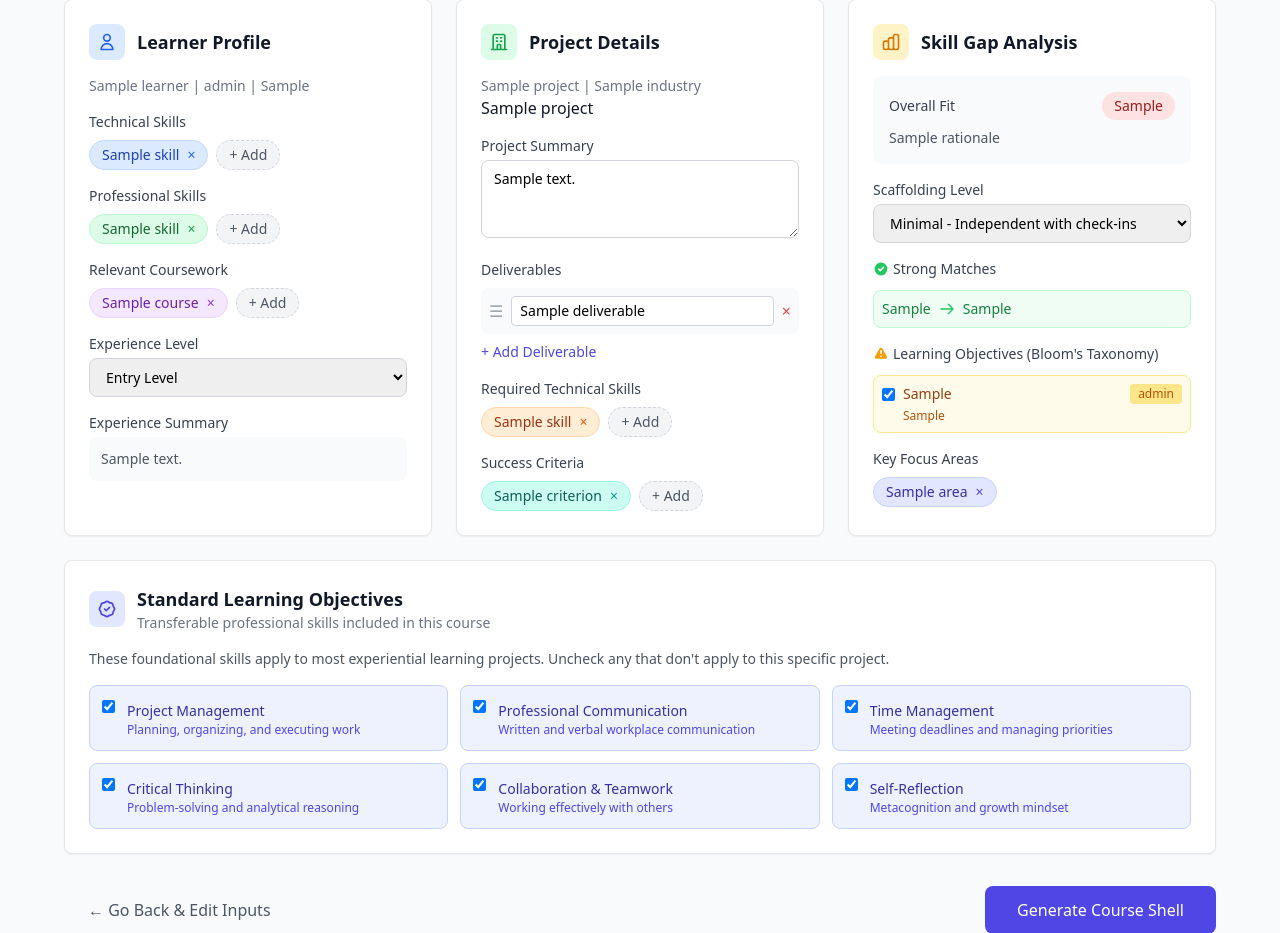
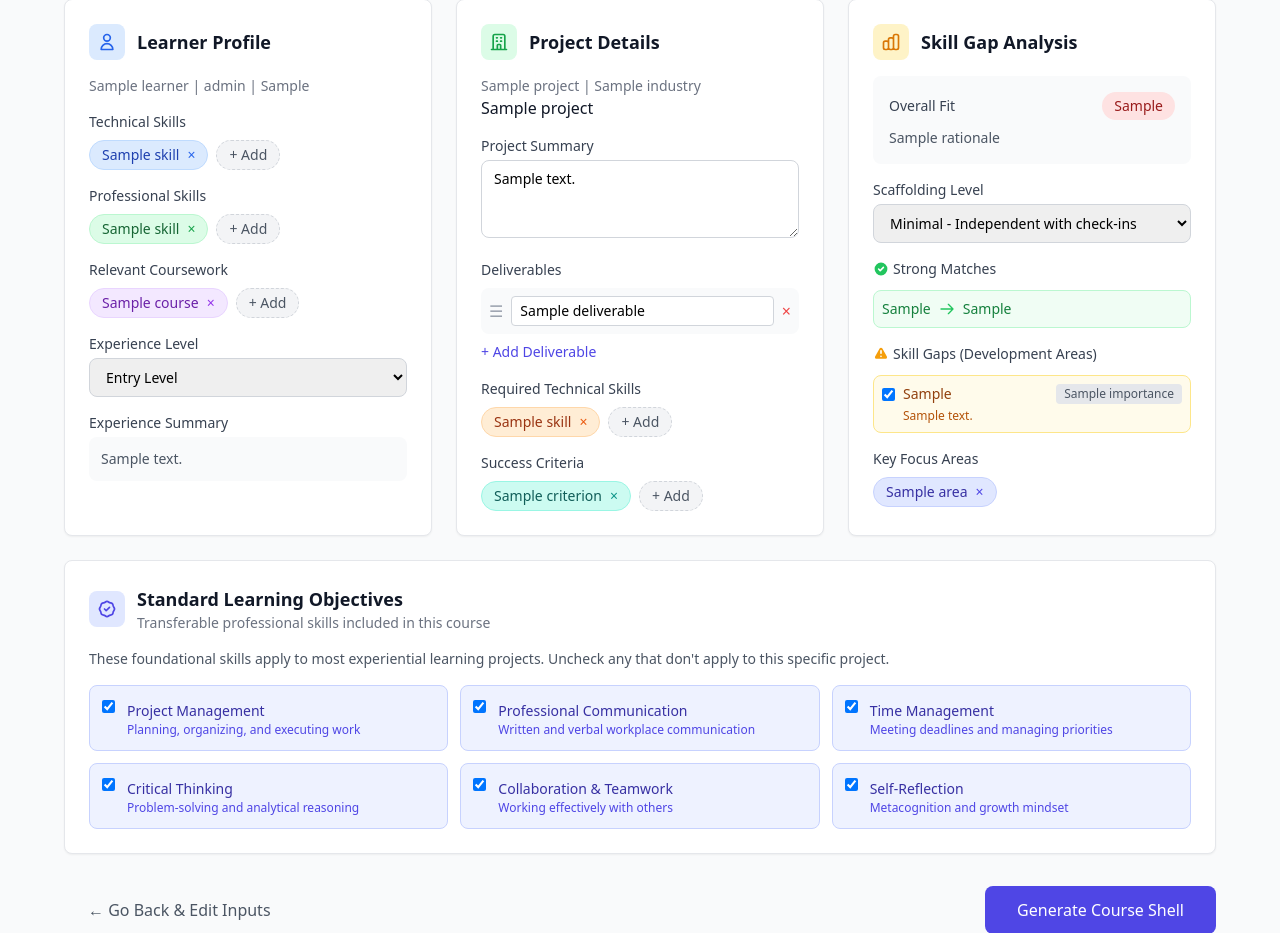
Before and after one commit to rkoblic/adaptive_learning_design_engine, a Flask app: template adaptive-learning-engine/templates/confirm.html in a window 1280 px wide. Shown: the part 284-1217 px from the top of the page. Run offline with Flask 2, Linux system fonts and the light colour scheme; the template is opened without the code that fills it: most values are stand-ins (such as "Sample title", 1, 10 or a date in 2020); some libraries are stand-ins or nearby versions.

Commit message:
Remove learning objectives from gap analysis
Gap analysis now focuses on identifying skill gaps only:
- Removed learning_objective and bloom_level from skill_gaps
- Added description field for gap context
- Step 3 (Objectives) now generates all learning objectives
- Updated confirm.html to show importance badge instead of bloom level

This eliminates redundant objective generation between steps.

🤖 Generated with [Claude Code](https://claude.com/claude-code)

Co-Authored-By: Claude Opus 4.5 <noreply@anthropic.com>

```diff
--- a/adaptive-learning-engine/templates/confirm.html
+++ b/adaptive-learning-engine/templates/confirm.html
@@ -239,14 +239,14 @@
                         </div>
                     </div>
 
-                    <!-- Skill Gaps / Learning Objectives -->
+                    <!-- Skill Gaps -->
                     <div>
                         <label class="block text-sm font-medium text-gray-700 mb-2">
                             <span class="inline-flex items-center">
                                 <svg class="w-4 h-4 text-amber-500 mr-1" fill="currentColor" viewBox="0 0 20 20">
                                     <path fill-rule="evenodd" d="M8.257 3.099c.765-1.36 2.722-1.36 3.486 0l5.58 9.92c.75 1.334-.213 2.98-1.742 2.98H4.42c-1.53 0-2.493-1.646-1.743-2.98l5.58-9.92zM11 13a1 1 0 11-2 0 1 1 0 012 0zm-1-8a1 1 0 00-1 1v3a1 1 0 002 0V6a1 1 0 00-1-1z" clip-rule="evenodd"></path>
                                 </svg>
-                                Learning Objectives (Bloom's Taxonomy)
+                                Skill Gaps (Development Areas)
                             </span>
                         </label>
                         <div class="space-y-2" id="skill-gaps">
@@ -256,11 +256,11 @@
                                     <div class="flex-1">
                                         <div class="flex items-center justify-between gap-2">
                                             <span class="font-medium text-amber-800">{{ gap.project_need }}</span>
-                                            {% if gap.bloom_level %}
-                                            <span class="text-xs px-2 py-0.5 bg-amber-200 text-amber-700 rounded flex-shrink-0">{{ gap.bloom_level }}</span>
+                                            {% if gap.importance %}
+                                            <span class="text-xs px-2 py-0.5 {% if gap.importance == 'critical' %}bg-red-200 text-red-700{% elif gap.importance == 'important' %}bg-amber-200 text-amber-700{% else %}bg-gray-200 text-gray-600{% endif %} rounded flex-shrink-0">{{ gap.importance }}</span>
                                             {% endif %}
                                         </div>
-                                        <p class="text-amber-700 text-xs mt-1">{{ gap.learning_objective or gap.learning_opportunity }}</p>
+                                        <p class="text-amber-700 text-xs mt-1">{{ gap.description or '' }}</p>
                                     </div>
                                 </div>
                             {% endfor %}
@@ -422,14 +422,14 @@
             const checkbox = div.querySelector('input[type="checkbox"]');
             if (checkbox && checkbox.checked) {
                 const skillName = div.querySelector('.font-medium').textContent.trim();
-                const bloomBadge = div.querySelector('.bg-amber-200');
-                const bloomLevel = bloomBadge ? bloomBadge.textContent.trim() : '';
-                const objectiveEl = div.querySelector('.text-xs.mt-1');
-                const learningObjective = objectiveEl ? objectiveEl.textContent.trim() : '';
+                const importanceBadge = div.querySelector('[class*="rounded flex-shrink-0"]');
+                const importance = importanceBadge ? importanceBadge.textContent.trim() : 'important';
+                const descEl = div.querySelector('.text-xs.mt-1');
+                const description = descEl ? descEl.textContent.trim() : '';
                 gaps.push({
                     project_need: skillName,
-                    learning_objective: learningObjective,
-                    bloom_level: bloomLevel
+                    importance: importance,
+                    description: description
                 });
             }
         });
```
Also changed, not shown: adaptive-learning-engine/prompts/gap_analysis.py (+1 -22 lines).
